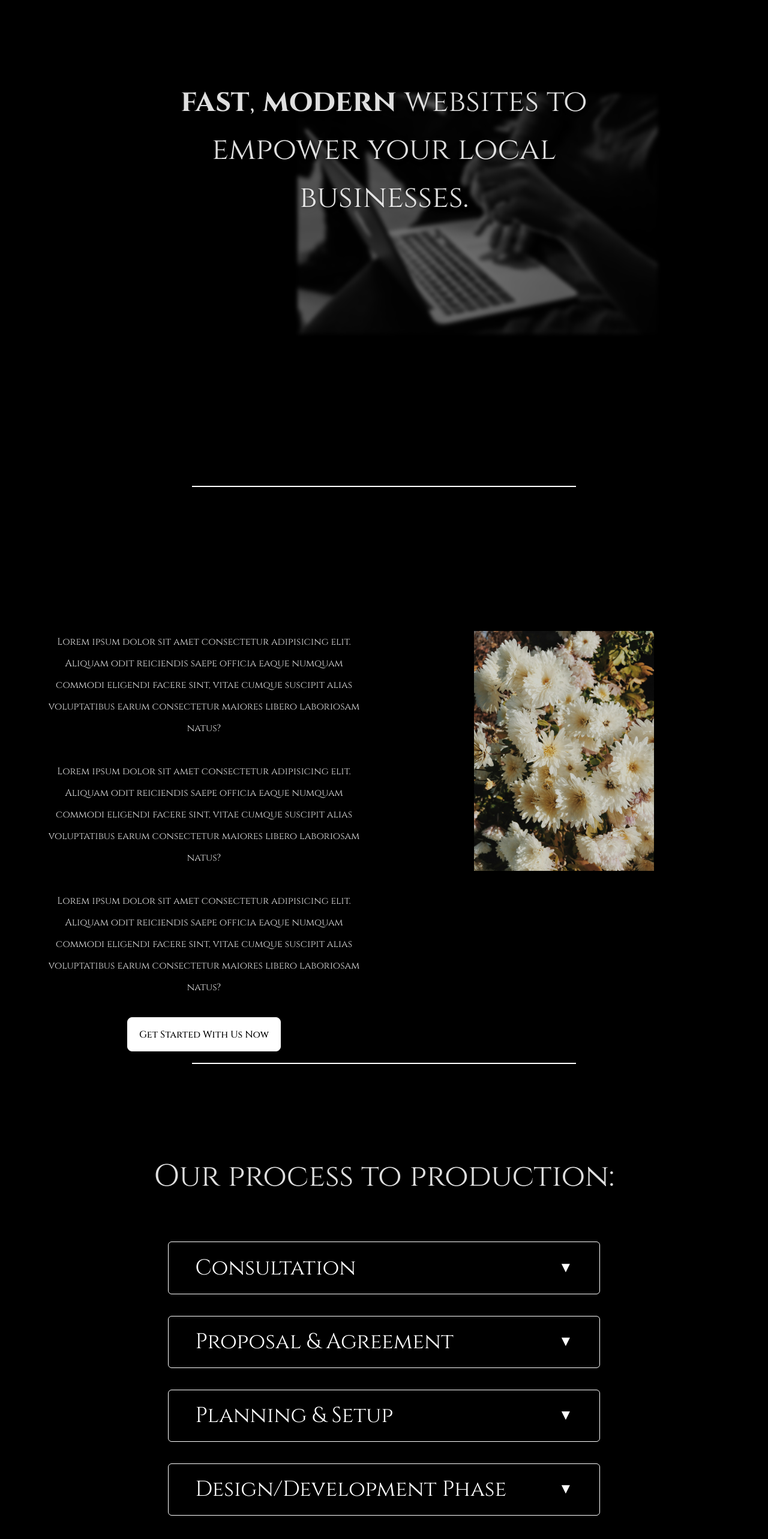
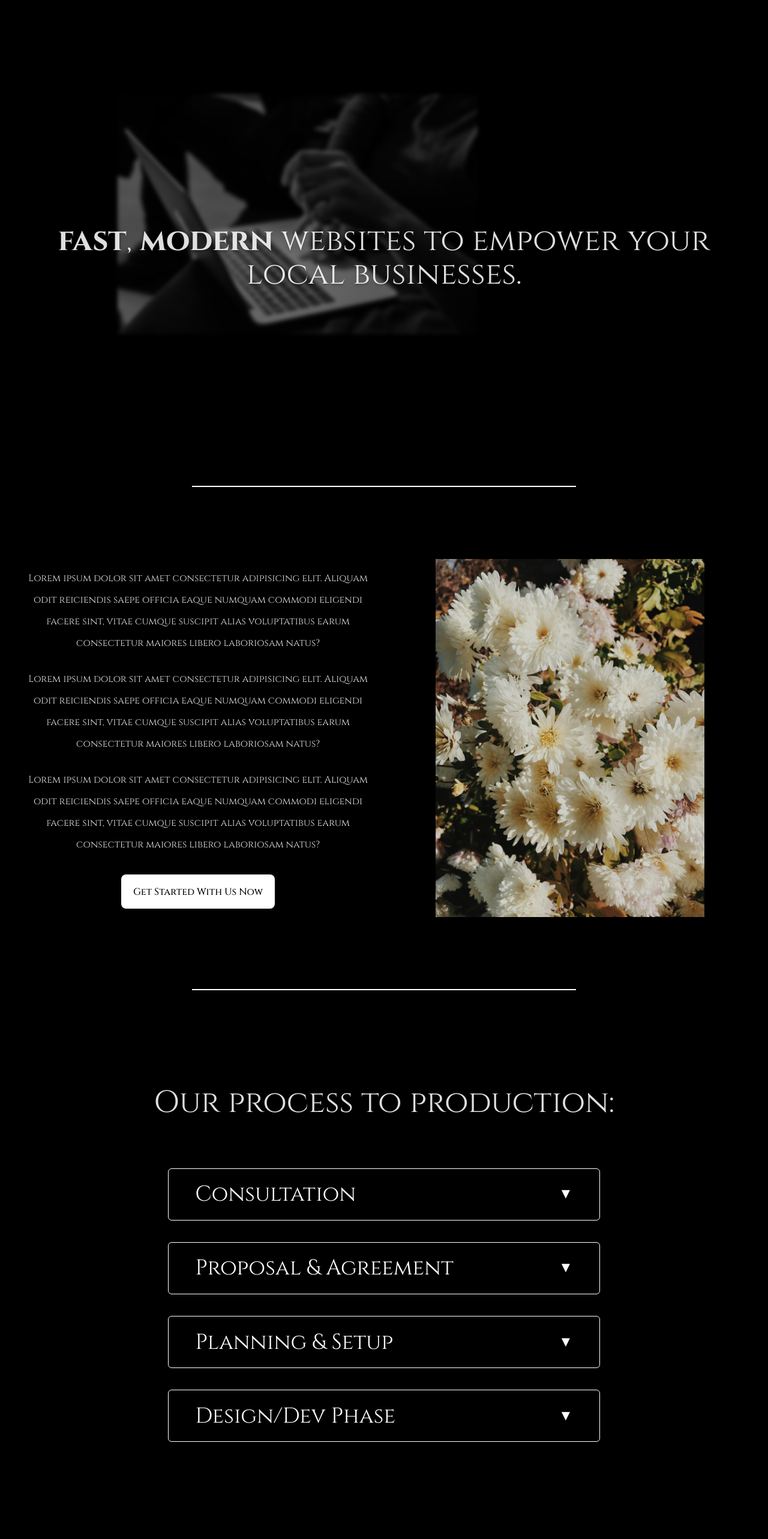
Before and after one commit to acrubaugh11/Fad-Web-Dev, a React (Vite) app: page /about in a window 1280 px wide. Shown: the part 110-2676 px from the top of the page at 60% size. After the commit the page ends 2590 px from the top, so only its background shows below. Built offline with nearby package versions, Linux system fonts and the light colour scheme.

Commit message:
fixed bugs

```diff
--- a/src/components/Hero.tsx
+++ b/src/components/Hero.tsx
@@ -19,7 +19,7 @@ function Hero() {
             <img
             src={logo}
             alt=""
-            className="absolute top-[40vh] left-1/2 transform -translate-x-1/2 scale-50 z-0 hidden md:block"
+            className="absolute top-[40vh] left-1/2 transform -translate-x-1/2 scale-50 z-0 hidden md:block !opacity-20"
             data-aos="fade-up"
             data-aos-duration="1500"
             />
@@ -27,10 +27,11 @@ function Hero() {
             <img
             src={logo}
             alt=""
-            className="absolute top-[40vh] left-1/2 transform -translate-x-1/2 scale-50 z-0 md:hidden !opacity-20"
+            className="absolute top-3/4 left-1/2 transform -translate-x-1/2 -translate-y-1/2 scale-50 z-10 md:hidden !opacity-20"
             data-aos="fade-up"
             data-aos-duration="1500"
             />
+
 
             <div className="relative max-w-2/3 mx-auto h-[75vh] mt-[30vh] z-10 hidden md:block">
             <h1 className="text-center !leading-20 cinzel-font">
--- a/src/components/Process.tsx
+++ b/src/components/Process.tsx
@@ -17,7 +17,7 @@ function Process() {
       description: "We gather assets, set up hosting, and create a project roadmap.",
     },
     {
-      title: "Design/Development Phase",
+      title: "Design/Dev Phase",
       description: "Your website comes to life through design, coding, and content integration and much hard work.",
     },
   ];
--- a/src/pages/About.tsx
+++ b/src/pages/About.tsx
@@ -20,61 +20,81 @@ function About() {
     return(
 
 <>
-            <Navbar>
-            </Navbar>
+  <Navbar />
 
-            {/* <img src={logo} alt="" className='absolute top-[60vh] left-1/2 transform -translate-x-1/2'   data-aos="fade-up" data-aos-duration='1500'/> */}
-            <div className="max-w-2/3 mx-auto h-[75vh] mt-30 md:mt-[30vh]">
-                <h1 className="text-center !leading-20 cinzel-font text-shadow-lg">
+  {/* Hero section */}
+  <div className="max-w-[90%] mx-auto h-[75vh] mt-10 md:mt-[30vh] flex items-center">
+    <h1 className="text-center leading-snug text-xl md:text-3xl lg:text-4xl cinzel-font text-shadow-lg">
       <strong>fast</strong>, <strong>modern</strong> websites to empower your local businesses.
     </h1>
   </div>
+
+  {/* Decorative blurred hand image */}
   <img
     src={hand}
     alt=""
-            className="absolute !opacity-50 m-0 top-1/3 inset-0 left-[62vh] h-1/2 z-[-1]"
-            style={
-                {filter: 'blur(3px)',}
-            }
+    className="absolute opacity-50 inset-0 top-1/3 left-1/2 transform -translate-x-1/2 md:left-[62vh] md:h-1/2 z-[-1]"
+    style={{ filter: 'blur(3px)' }}
   />
 
-                <div className="border border-white mx-auto w-1/2 my-20"/>
+  <div className="border border-white mx-auto w-1/2 my-10 md:my-20" />
 
-                <div className="grid justify-items-center grid-cols-1 md:grid-cols-2 cinzel-font h-[100vh] pt-40 px-10 ">
-                    <p className="hidden md:block text-center leading-9 px-10 ">
+  {/* Content grid */}
+  <div className="grid grid-cols-1 md:grid-cols-2 gap-10 cinzel-font px-6 md:px-10 py-10">
+
+    {/* Text block for desktop */}
+    <div className="hidden md:flex flex-col justify-center text-center leading-7 md:leading-9">
+      <p>
         Lorem ipsum dolor sit amet consectetur adipisicing elit.
         Aliquam odit reiciendis saepe officia eaque numquam commodi
         eligendi facere sint, vitae cumque suscipit alias voluptatibus
         earum consectetur maiores libero laboriosam natus?
-                        <br /><br />
+      </p>
+      <p className="mt-6">
         Lorem ipsum dolor sit amet consectetur adipisicing elit.
         Aliquam odit reiciendis saepe officia eaque numquam commodi
         eligendi facere sint, vitae cumque suscipit alias voluptatibus
         earum consectetur maiores libero laboriosam natus?
-                        <br /><br />
+      </p>
+      <p className="mt-6">
         Lorem ipsum dolor sit amet consectetur adipisicing elit.
         Aliquam odit reiciendis saepe officia eaque numquam commodi
         eligendi facere sint, vitae cumque suscipit alias voluptatibus
         earum consectetur maiores libero laboriosam natus?
-                        <br />
-                        <Link to={'/quote'}>
-                            <button className="mt-8 px-6 py-3 !bg-white text-black rounded-md !border !border-white hover:!bg-black hover:!text-white !transition !duration-300">
+      </p>
+      <Link to="/quote">
+        <button className="mt-8 px-6 py-3 bg-white text-black rounded-md border border-white hover:bg-black hover:text-white transition duration-300">
           Get Started With Us Now
         </button>
       </Link>
-                    </p>
-                    <img src={flouer} alt="Decorative Flower" className="mx-auto md:h-1/2" />
-                    <p className="md:hidden mt-10 text-center leading-9 px-10 ">
+    </div>
+
+    {/* Flower image */}
+    <img src={flouer} alt="Decorative Flower" className="mx-auto w-full max-w-xs md:max-w-sm lg:max-w-md" />
+
+    {/* Mobile text block */}
+    <div className="md:hidden text-center leading-7 mt-6">
+      <p>
         Lorem ipsum dolor sit amet consectetur adipisicing elit. Ex dolores illum saepe. A accusamus, dolorem ex harum debitis eligendi natus ipsum vitae fugiat voluptatem nulla? Iusto odio a vitae beatae?
       </p>
+      <Link to="/quote">
+        <button className="mt-6 px-6 py-3 bg-white text-black rounded-md border border-white hover:bg-black hover:text-white transition duration-300">
+          Get Started With Us Now
+        </button>
+      </Link>
     </div>
 
-                <div className="border border-white mx-auto w-1/2 my-20"/>
-                <div className="h-10"></div>
-                <Process></Process>
-                <div className="h-10"></div>
+  </div>
 
+  <div className="border border-white mx-auto w-1/2 my-10 md:my-20" />
+
+  <div className="h-10" />
+
+  <Process />
+
+  <div className="h-10" />
 </>
+
     )
 }
 export default About
--- a/src/pages/Quote.tsx
+++ b/src/pages/Quote.tsx
@@ -4,8 +4,15 @@ import flower from '../assets/flouer.jpg';
 export default function Example() {
   return (
     <>
-    <img src={flower} alt="" className="absolute opacity-10 pointer-events-none overflow-x-hidden h-full w-full object-cover overflow-y-hidden"/>
-    <div className="min-h-screen w-screen bg-black text-white flex items-center justify-center px-4">
+  <div
+    className="fixed inset-0 pointer-events-none opacity-10 z-100"
+    style={{
+      backgroundImage: `url(${flower})`,
+      backgroundRepeat: 'repeat',
+      backgroundSize: 'cover',
+    }}
+  />
+    <div className="relative min-h-screen w-screen bg-transparent text-white flex items-center justify-center px-4 z-10">
       <form className="w-full max-w-xl bg-neutral-900 p-8 rounded-2xl shadow-xl space-y-6 border border-white">
         {/* Heading */}
         <h2 className="text-3xl font-bold text-center mb-4">Request a Quote</h2>
@@ -91,12 +98,12 @@ export default function Example() {
         <div className="text-center">
           <button
             type="submit"
-            className="text-black bg-white mx-5 font-semibold px-6 py-3 rounded-md hover:bg-yellow-300 transition duration-200"
+            className="text-black my-2 bg-white mx-5 font-semibold px-6 py-3 rounded-md hover:bg-yellow-300 transition duration-200"
           >
             Request Quote
           </button>
           <Link to={'/'}>
-            <button className="text-black bg-white mx-5 font-semibold px-6 py-3 rounded-md hover:bg-yellow-300 transition duration-200">
+            <button className="text-black my-2 bg-white mx-5 font-semibold px-6 py-3 rounded-md hover:bg-yellow-300 transition duration-200">
               Back
             </button>
           </Link>
```
Also changed, not shown: src/assets/a4.png. Lines whose indentation alone changed are shown as unchanged.
